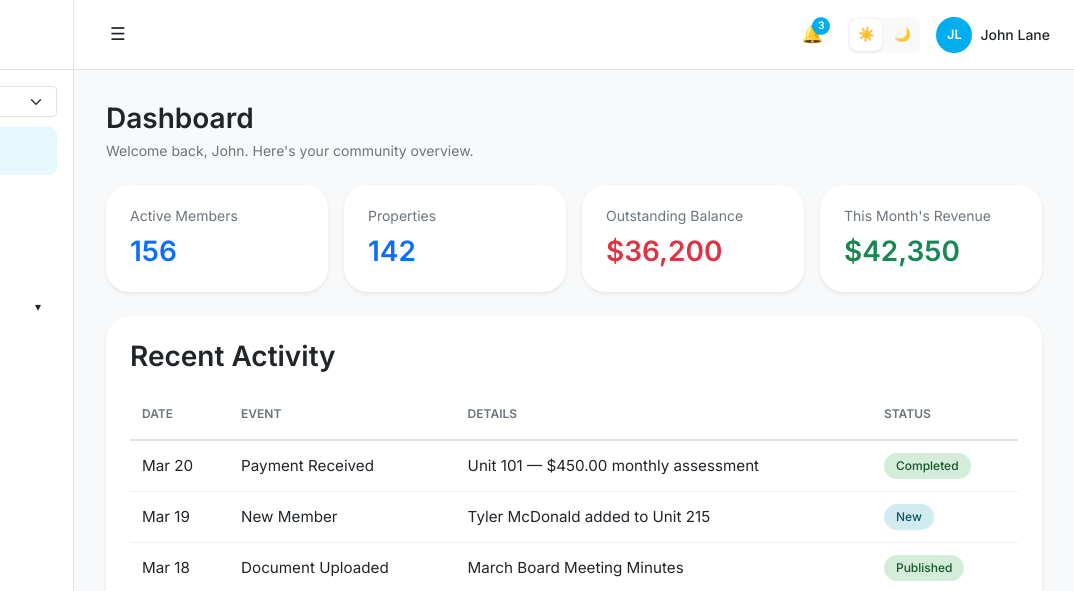
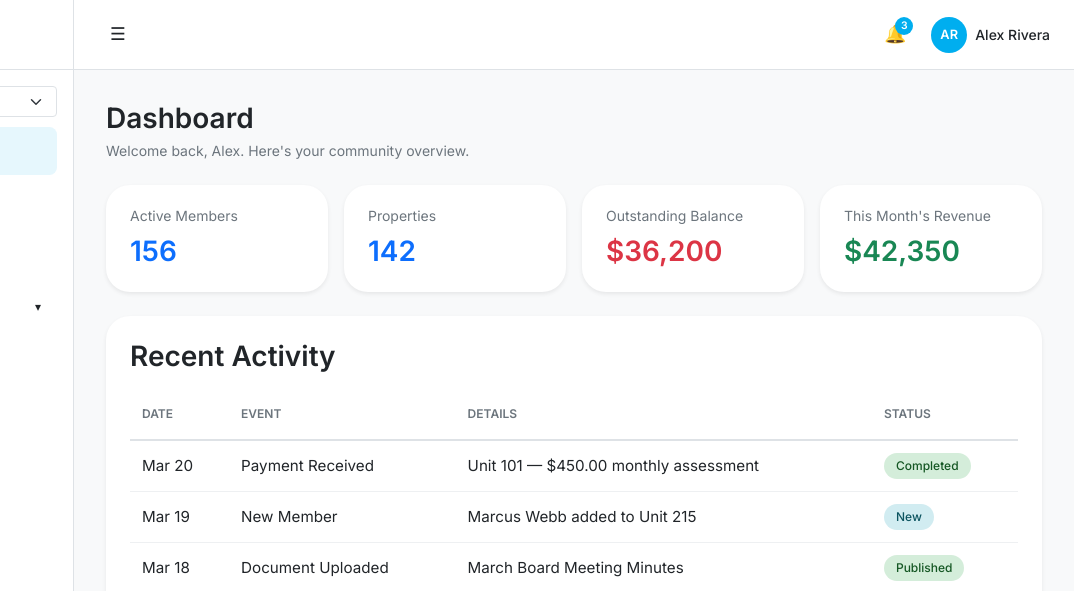
Before and after one commit to jdlane2/membershine-preview, a plain HTML site: page index.html in a window 1280 px wide. Shown: the top 591 px of the page, 206-1280 px from the left. Drawn offline with nearby package versions, Linux system fonts and the light colour scheme.

Commit message:
Polish prototype: replace real names, add Select All, remove theme toggle

```diff
--- a/app.js
+++ b/app.js
@@ -51,6 +51,20 @@
     }
   });
 
+  // Select All checkbox — toggle all row checkboxes in the same table
+  document.addEventListener('change', function(e) {
+    if (e.target.type === 'checkbox') {
+      const th = e.target.closest('th');
+      if (th) {
+        const table = th.closest('table');
+        if (table) {
+          const rowCheckboxes = table.querySelectorAll('tbody input[type="checkbox"]');
+          rowCheckboxes.forEach(cb => cb.checked = e.target.checked);
+        }
+      }
+    }
+  });
+
   // Sidebar toggle
   document.getElementById('sidebarToggle').addEventListener('click', function() {
     sidebar.classList.toggle('show');
--- a/index.html
+++ b/index.html
@@ -110,13 +110,9 @@
           🔔
           <span class="badge-notification">3</span>
         </button>
-        <div class="theme-switcher">
-          <button class="btn btn-icon btn-sm active">☀️</button>
-          <button class="btn btn-icon btn-sm">🌙</button>
-        </div>
         <div class="user-avatar-header">
-          <div class="avatar-circle">JL</div>
-          <span class="user-name">John Lane</span>
+          <div class="avatar-circle">AR</div>
+          <span class="user-name">Alex Rivera</span>
         </div>
       </div>
     </header>
--- a/pages.js
+++ b/pages.js
@@ -3,7 +3,7 @@ const PAGES = {
 
 dashboard: `
 <h1 class="page-title">Dashboard</h1>
-<p class="page-subtitle">Welcome back, John. Here's your community overview.</p>
+<p class="page-subtitle">Welcome back, Alex. Here's your community overview.</p>
 <div class="stat-cards">
   <div class="stat-card"><div class="stat-label">Active Members</div><div class="stat-value text-primary">156</div></div>
   <div class="stat-card"><div class="stat-label">Properties</div><div class="stat-value text-primary">142</div></div>
@@ -16,7 +16,7 @@ dashboard: `
     <thead><tr><th>Date</th><th>Event</th><th>Details</th><th>Status</th></tr></thead>
     <tbody>
       <tr><td>Mar 20</td><td>Payment Received</td><td>Unit 101 — $450.00 monthly assessment</td><td><span class="badge-pill badge-success">Completed</span></td></tr>
-      <tr><td>Mar 19</td><td>New Member</td><td>Tyler McDonald added to Unit 215</td><td><span class="badge-pill badge-info">New</span></td></tr>
+      <tr><td>Mar 19</td><td>New Member</td><td>Marcus Webb added to Unit 215</td><td><span class="badge-pill badge-info">New</span></td></tr>
       <tr><td>Mar 18</td><td>Document Uploaded</td><td>March Board Meeting Minutes</td><td><span class="badge-pill badge-success">Published</span></td></tr>
       <tr><td>Mar 17</td><td>Late Fee Applied</td><td>Unit 312 — $25.00 late charge</td><td><span class="badge-pill badge-warning">Pending</span></td></tr>
       <tr><td>Mar 15</td><td>Payment Failed</td><td>Unit 205 — Card declined</td><td><span class="badge-pill badge-danger">Failed</span></td></tr>
```
